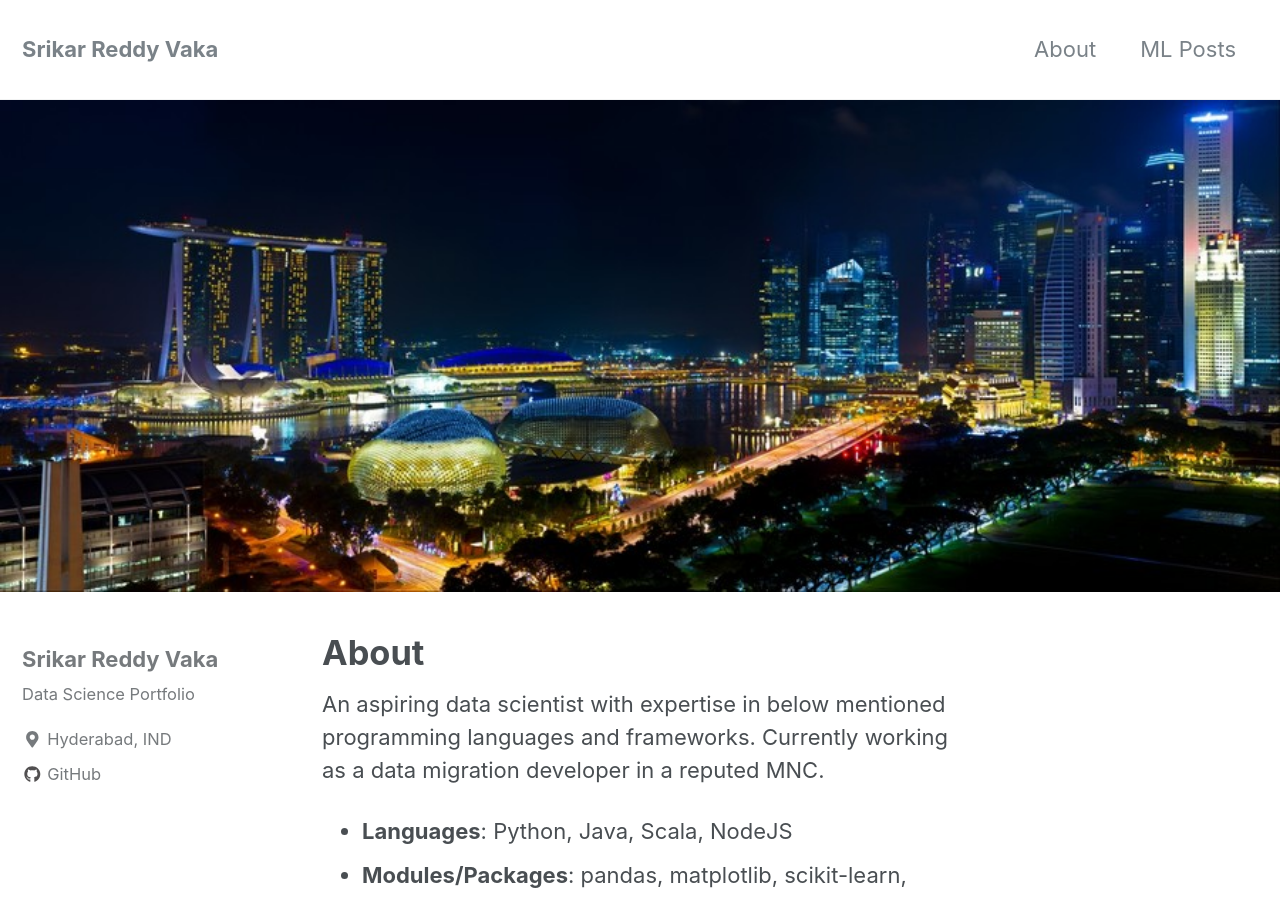
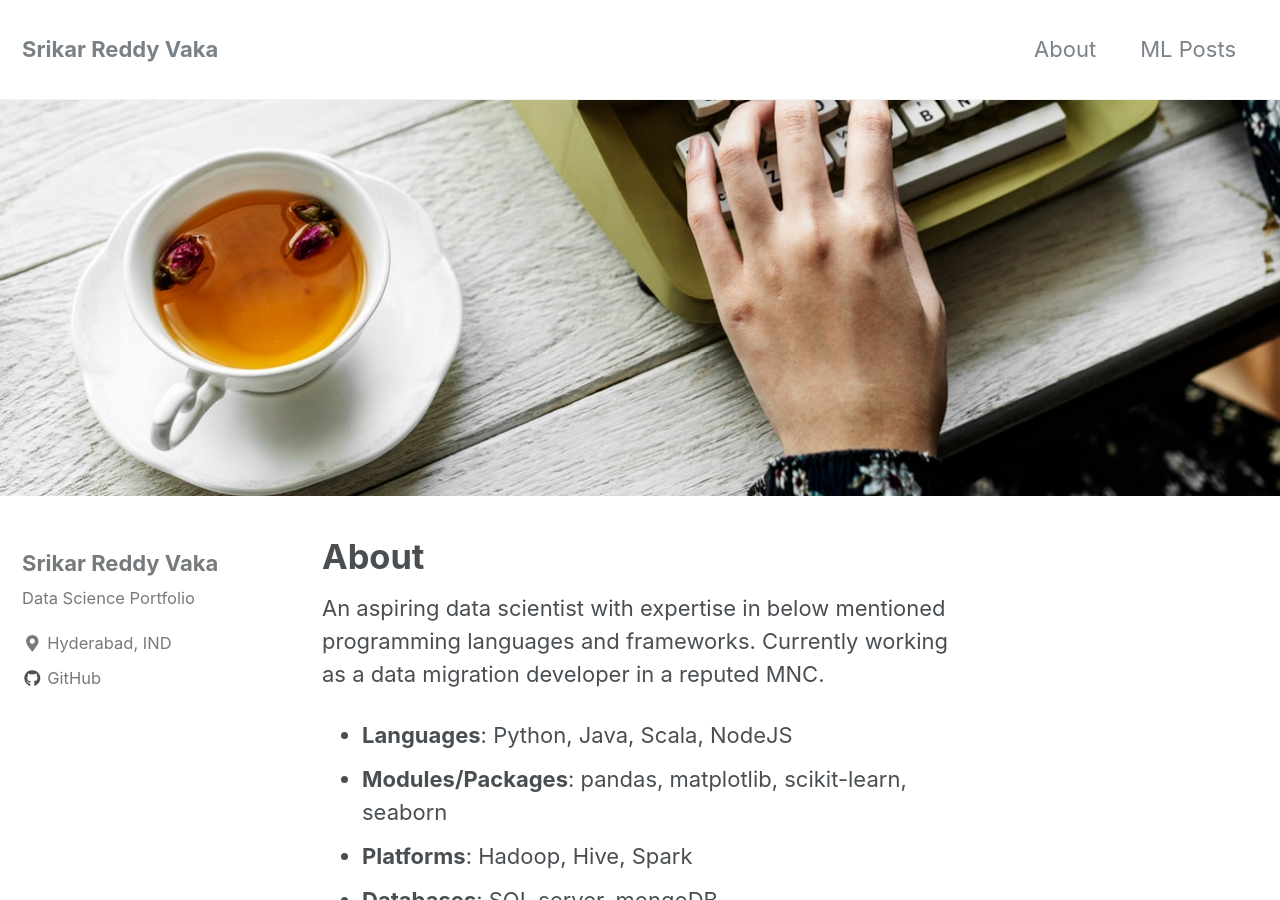
Before and after one commit to srikarvaka/srikarvaka.github.io, a Jekyll site: the page built from _pages/about.md, in a window 1280 px wide and 900 px high. Built offline with Jekyll 4.4.1, drawn with Linux system fonts in a browser that asks for light colours; nearby versions of some CDN libraries.

Commit message:
changed image

```diff
--- a/_pages/about.md
+++ b/_pages/about.md
@@ -2,7 +2,7 @@
 title: "About"
 permalink: /about/
 header:
-  image: "/images/singapore.jpg"
+  image: "/images/author.jpeg"
 ---
 
 An aspiring data scientist with expertise in below mentioned programming languages and frameworks. Currently working as a data migration developer in a reputed MNC.
```
